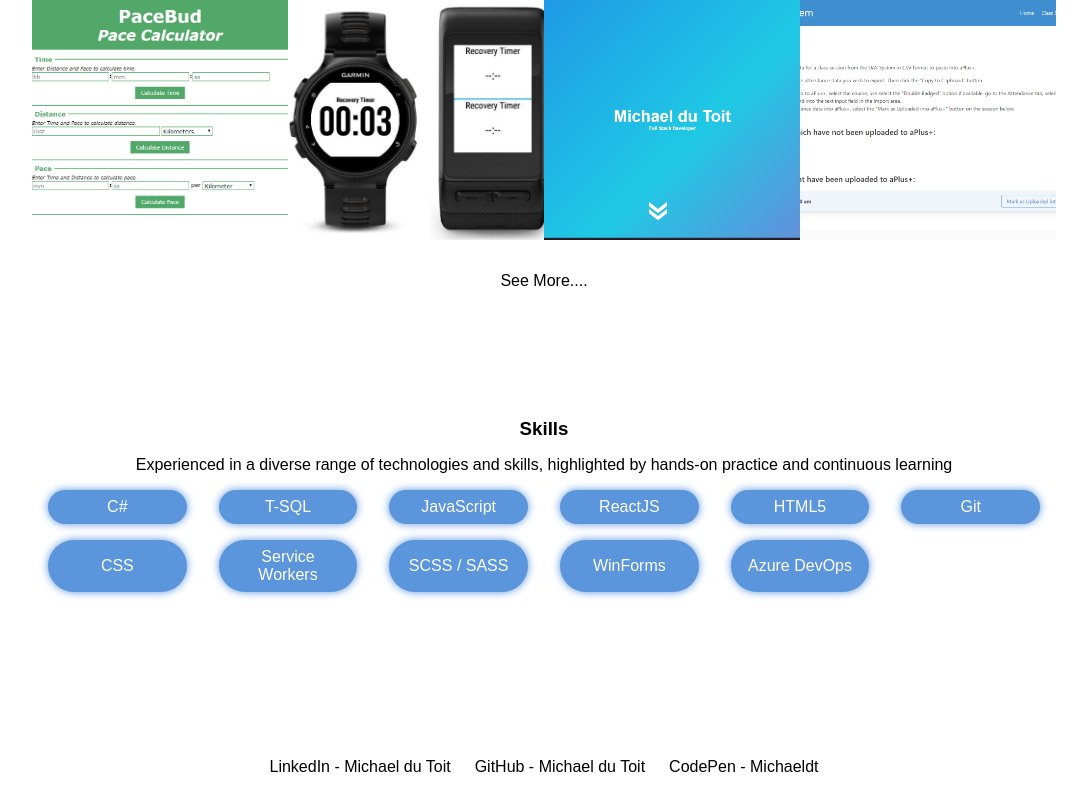
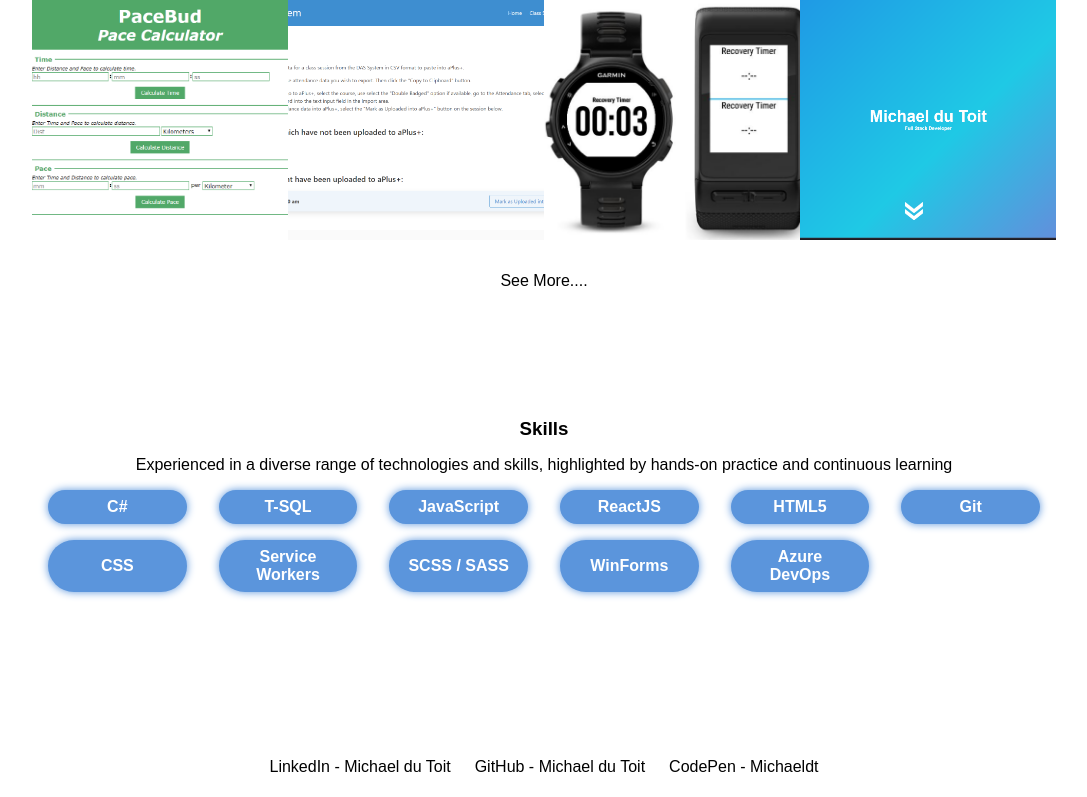
Before and after one commit to MichaelDuToit/michaeldt-portfolio, a Next.js app: page / in a window 1280 px wide. Shown: the part 1142-1939 px from the top of the page, without its empty margins (96-1183 px from the left). Built offline with nearby package versions, Linux system fonts and the light colour scheme.

Commit message:
Make skill items bold + re-order some projects

```diff
--- a/src/content/projects/connectiq.mdx
+++ b/src/content/projects/connectiq.mdx
@@ -2,7 +2,7 @@
 title: Connect IQ
 description: A Collection of Garmin Connect IQ applications
 tools: Monkey C
-sortOrder: 20
+sortOrder: 30
 images: [GarminConnectIQApps.png]
 ---
 
--- a/src/content/projects/digitalAttendanceSystem.mdx
+++ b/src/content/projects/digitalAttendanceSystem.mdx
@@ -2,7 +2,7 @@
 title: Digital Attendance System (DAS)
 description:
 tools: C#, Angular, Android-Java
-sortOrder: 50
+sortOrder: 20
 images: [ das_product_web_session_done.png,das_product_web_session_copy.png,das_product_web_sessions.png,das_product_web_studentPortal.png]
 
 
--- a/src/content/projects/portfolio.mdx
+++ b/src/content/projects/portfolio.mdx
@@ -2,7 +2,7 @@
 title: My Portfolio
 description:
 tools: NextJS, CSS, Markdown
-sortOrder: 30
+sortOrder: 40
 images: [MichaelduToit.png, MichaelDuToitPortfolioPaceBud.png]
 ---
 
--- a/src/styles/globals.css
+++ b/src/styles/globals.css
@@ -98,6 +98,7 @@
     display: flex;
     padding:0.5rem 1rem;
     margin: 0 1rem;
+    font-weight: bold;
     text-align: center;
     background-color: #5b95dc;
     color: #fff;
```
